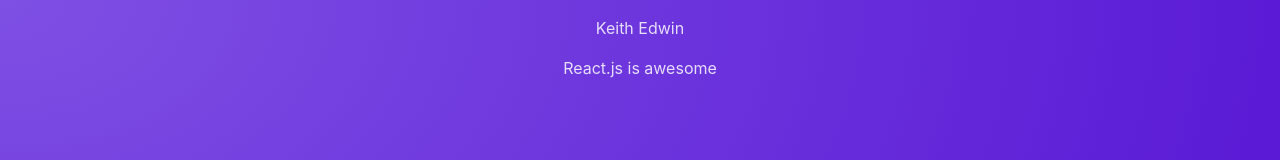
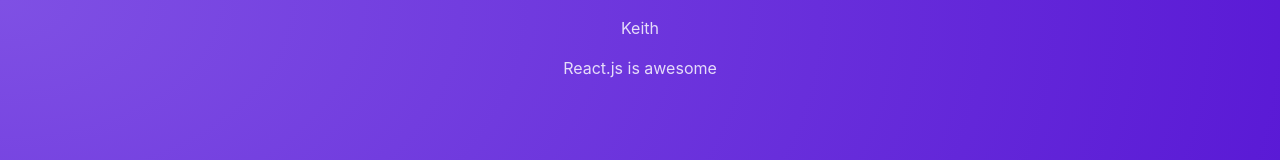
Before and after one commit to edcsu/react_refresher, a React (Vite) app: page / in a window 1280 px wide. Shown: the top 160 px of the page. Built offline with nearby package versions, Linux system fonts and the light colour scheme.

Commit message:
style: show dynamic names

```diff
--- a/components/Post.jsx
+++ b/components/Post.jsx
@@ -1,8 +1,9 @@
-
+const names = ['Keith', 'Edwin']
 const Post = () => {
+    const chosenName = Math.random() > 0.5 ? names[0] : names[1]
     return (
         <div>
-            <p>Keith Edwin</p>
+            <p>{chosenName}</p>
             <p>React.js is awesome</p>
         </div>
     )
```
